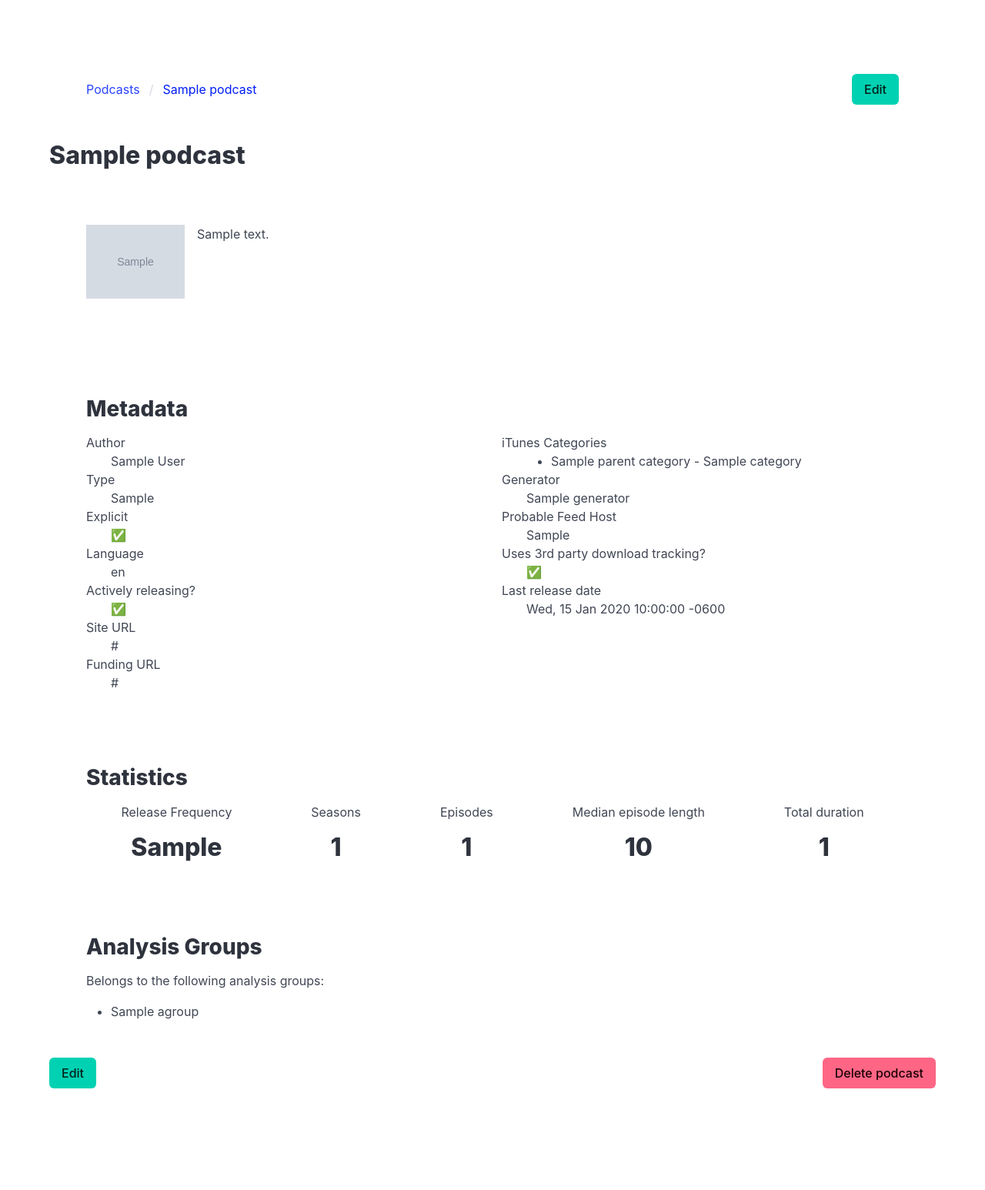
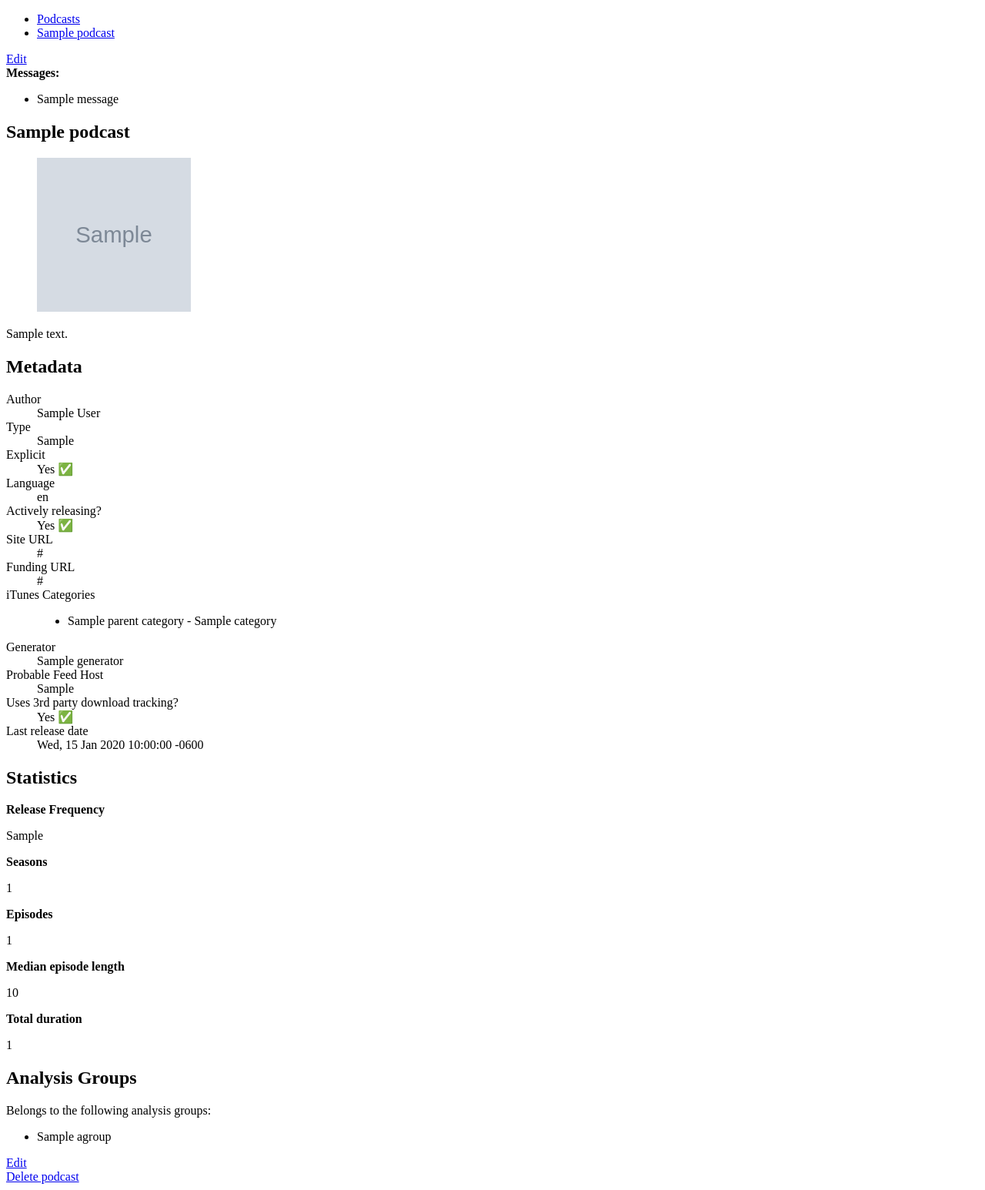
Before and after one commit to andrlik/django-podcast-analyzer, a Django app: template src/podcast_analyzer/templates/podcast_analyzer/podcast_detail.html in a window 1280 px wide. Shown: the whole page at 77% size. Before the commit the page ends 1414 px from the top, so only its background shows below. Run offline with Django 3.2, Linux system fonts and the light colour scheme; the template is opened without the code that fills it: most values are stand-ins (such as "Sample title", 1, 10 or a date in 2020); grey boxes marked "Sample" are stand-in pictures; one stand-in notice (Sample message) is shown; some libraries are stand-ins or nearby versions.

Commit message:
WIP Strip assumptions about CSS framework and styling from templates.

```diff
--- a/src/podcast_analyzer/templates/base.html
+++ b/src/podcast_analyzer/templates/base.html
@@ -8,31 +8,37 @@
     <meta name="viewport" content="width=device-width, initial-scale=1.0">
     <meta name="description" content="A tool for tracking given podcasts and analyzing the publicly available feed data." />
     <meta name="author" content="Daniel Andrlik"/>
-    <link rel="stylesheet" href="{% static 'vendor/bulma.min.css' %}" />
     {% block css %}
-      <link rel="stylesheet" href="{% static 'css/project.css' %}" />
     {% endblock %}
     {% block javascript %}
     {% endblock %}
   </head>
   <body>
-    <section class="section">
-      <div class="container">
-        <section class="section">
-          <nav class="level">
-            <div class="level-left">
-              <div class="level-item">
-                <nav class="breadcrumb" aria-label="breadcrumbs">
+    <section>
+      <div>
+        <section>
+          <nav>
+            <div>
+              <div>
+                <nav aria-label="breadcrumbs">
                   {% block breadcrumbs %}
                   {% endblock %}
                 </nav>
               </div>
             </div>
-            <div class="level-right">
+            <div>
               {% block extra_controls %}{% endblock %}
             </div>
           </nav>
         </section>
+        {% if messages %}
+          <div>
+            <strong>{% trans "Messages:" %}</strong>
+            <ul>
+              {% for message in messages %}<li>{{ message }}</li>{% endfor %}
+            </ul>
+          </div>
+        {% endif %}
         {% block content %}{% endblock %}
       </div>
     </section>
--- a/src/podcast_analyzer/templates/podcast_analyzer/includes/pagination.html
+++ b/src/podcast_analyzer/templates/podcast_analyzer/includes/pagination.html
@@ -24,6 +24,6 @@
       </ul>
     </nav>
   {% endif %}
-  <p class="small">{% blocktranslate with visible=page_obj|length count pcounter=page_obj.paginator.object_list.count %}Displaying {{ visible }}
-    record{% plural %}Displaying {{ visible }} of {{ pcounter }} records{% endblocktranslate %}</p>
+  <p><small>{% blocktranslate with visible=page_obj|length count pcounter=page_obj.paginator.object_list.count %}Displaying {{ visible }}
+    record{% plural %}Displaying {{ visible }} of {{ pcounter }} records{% endblocktranslate %}</small></p>
 </section>
--- a/src/podcast_analyzer/templates/podcast_analyzer/podcast_detail.html
+++ b/src/podcast_analyzer/templates/podcast_analyzer/podcast_detail.html
@@ -8,33 +8,33 @@
   </ul>
 {% endblock %}
 {% block extra_controls %}
-  <div class="level-item"><a class="button is-primary" href="{{ podcast.urls.edit }}">{% translate "Edit" %}</a></div>
+  <div><a href="{{ podcast.urls.edit }}">{% translate "Edit" %}</a></div>
 {% endblock %}
 {% block content %}
-  <h1 class="title">{{ podcast.title }}</h1>
+  <h1>{{ podcast.title }}</h1>
   <div class="section">
-    <article class="media">
-      <figure class="media-left">
-        <p class="image is-128x128">
+    <article>
+      <figure>
+        <p>
           {% if podcast.podcast_cached_cover_art %}
             <img src="{{ podcast.podcast_cached_cover_art.url }}" alt="Podcast logo art" height=200 width=200 />
           {% endif %}
         </p>
       </figure>
-      <div class="media-content">
-        <div class="content">
+      <div>
+        <div>
           <p>{{ podcast.description|striptags|urlize }}</p>
         </div>
       </div>
     </article>
   </div>
-  <div class="section">
+  <div>
 
-    <div class="content">
+    <div>
       <h2>{% translate "Metadata" %}</h2>
-      <dl class="metadata">
-        <div class="columns">
-          <div class="column">
+      <dl>
+        <div>
+          <div>
             <dt>{% translate "Author" %}</dt>
             <dd>{{ podcast.author }}</dd>
             <dt>{% translate "Type" %}</dt>
@@ -50,7 +50,7 @@
             <dt>{% translate "Funding URL" %}</dt>
             <dd>{{ podcast.funding_url|urlize|default_if_none:"-"}}</dd>
           </div>
-          <div class="column">
+          <div>
 
             <dt>{% translate "iTunes Categories" %}</dt>
             <dd>
@@ -76,70 +76,70 @@
       </dl>
     </div>
   </div>
-  <div class="section">
+  <div>
     <div class="content">
       <h2>{% translate "Statistics" %}</h2>
-      <nav class="level">
-        <div class="level-item has-text-centered">
+      <nav>
+        <div>
           <div>
-            <p class="heading">Release Frequency</p>
-            <p class="title">{{ podcast.get_release_frequency_display }}</p>
+            <p><strong>Release Frequency</strong></p>
+            <p>{{ podcast.get_release_frequency_display }}</p>
           </div>
         </div>
-        <div class="level-item has-text-centered">
+        <div>
           <div>
-            <p class="heading">Seasons</p>
-            <p class="title">{{ podcast.seasons.count|default_if_none:"N/A" }}</p>
+            <p><strong>Seasons</strong></p>
+            <p>{{ podcast.seasons.count|default_if_none:"N/A" }}</p>
           </div>
         </div>
-        <div class="level-item has-text-centered">
+        <div>
           <div>
-            <p class="heading">Episodes</p>
-            <p class="title">{{ podcast.total_episodes }}</p>
+            <p><strong>Episodes</strong></p>
+            <p>{{ podcast.total_episodes }}</p>
           </div>
         </div>
-        <div class="level-item has-text-centered">
+        <div>
           <div>
-            <p class="heading">Median episode length</p>
-            <p class="title">{{ podcast.median_episode_duration_timedelta }}</p>
+            <p><strong>Median episode length</strong></p>
+            <p>{{ podcast.median_episode_duration_timedelta }}</p>
           </div>
         </div>
-        <div class="level-item has-text-centered">
+        <div>
           <div>
-            <p class="heading">Total duration</p>
-            <p class="title">{{ podcast.total_duration_timedelta }}</p>
+            <p><strong>Total duration</strong></p>
+            <p>{{ podcast.total_duration_timedelta }}</p>
           </div>
         </div>
       </nav>
 
       {% if podcast.seasons.exists %}
-        <table class="table is-striped is-narrow-desktop">
+        <table>
           <thead>
             <tr>
               <th>{% translate "Seasons" %}</th>
-              <th class='has-text-right'>{% translate "Episodes" %}</th>
+              <th>{% translate "Episodes" %}</th>
             </tr>
           </thead>
           <tbody>
             {% for season in podcast.seasons.all %}
               <tr>
                 <td>{% translate "Season" %} {{ season.season_number }}</td>
-                <td class='has-text-right'>{{ season.episodes.count }}</td>
+                <td>{{ season.episodes.count }}</td>
               </tr>
             {% endfor %}
           </tbody>
           <tfoot>
             <tr>
               <th>{% translate "Total" %}</th>
-              <td class='has-text-right'><strong>{{ podcast.episodes.count }}</strong></td>
+              <td><strong>{{ podcast.episodes.count }}</strong></td>
             </tr>
           </tfoot>
         </table>
       {% endif %}
     </div>
   </div>
-  <div class="section">
-    <div class="content">
+  <div>
+    <div>
       <h2>{% translate "Analysis Groups" %}</h2>
       <p>{% translate "Belongs to the following analysis groups:" %}</p>
       <ul>
@@ -151,15 +151,15 @@
       </ul>
     </div>
   </div>
-  <div class="level">
-    <div class="level-left">
-      <div class="level-item">
-        <a class="button is-primary" href="{{ podcast.urls.edit }}">{% translate "Edit" %}</a>
+  <div>
+    <div>
+      <div>
+        <a href="{{ podcast.urls.edit }}">{% translate "Edit" %}</a>
       </div>
     </div>
-    <div class="level-right">
-      <div class="level-item">
-        <a class="button is-danger" href="{{ podcast.urls.delete }}">{% translate "Delete podcast" %}</a>
+    <div>
+      <div>
+        <a href="{{ podcast.urls.delete }}">{% translate "Delete podcast" %}</a>
       </div>
     </div>
 
```
Also changed, not shown: src/podcast_analyzer/templates/podcast_analyzer/podcast_confirm_delete.html (+7 -10 lines), src/podcast_analyzer/templates/podcast_analyzer/podcast_form.html (+7 -7 lines), src/podcast_analyzer/templates/podcast_analyzer/podcast_list.html (+7 -7 lines).
